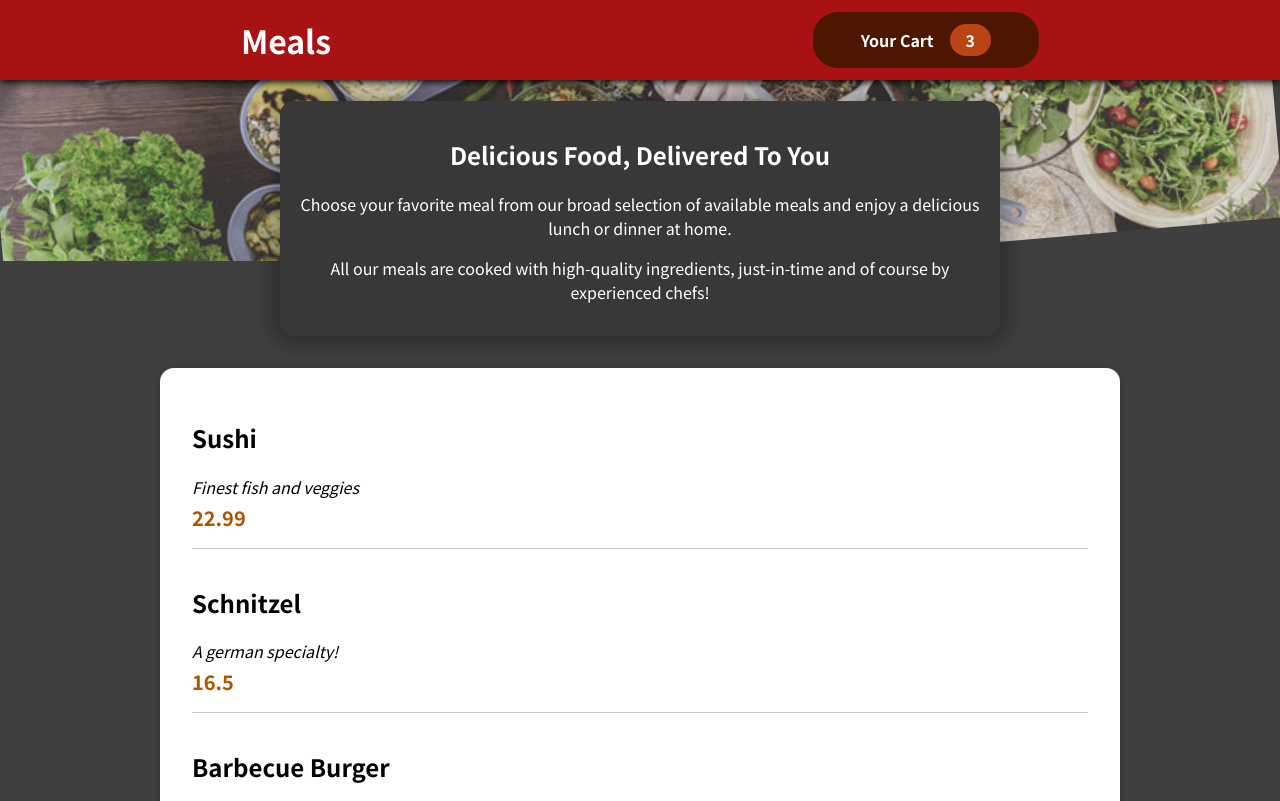
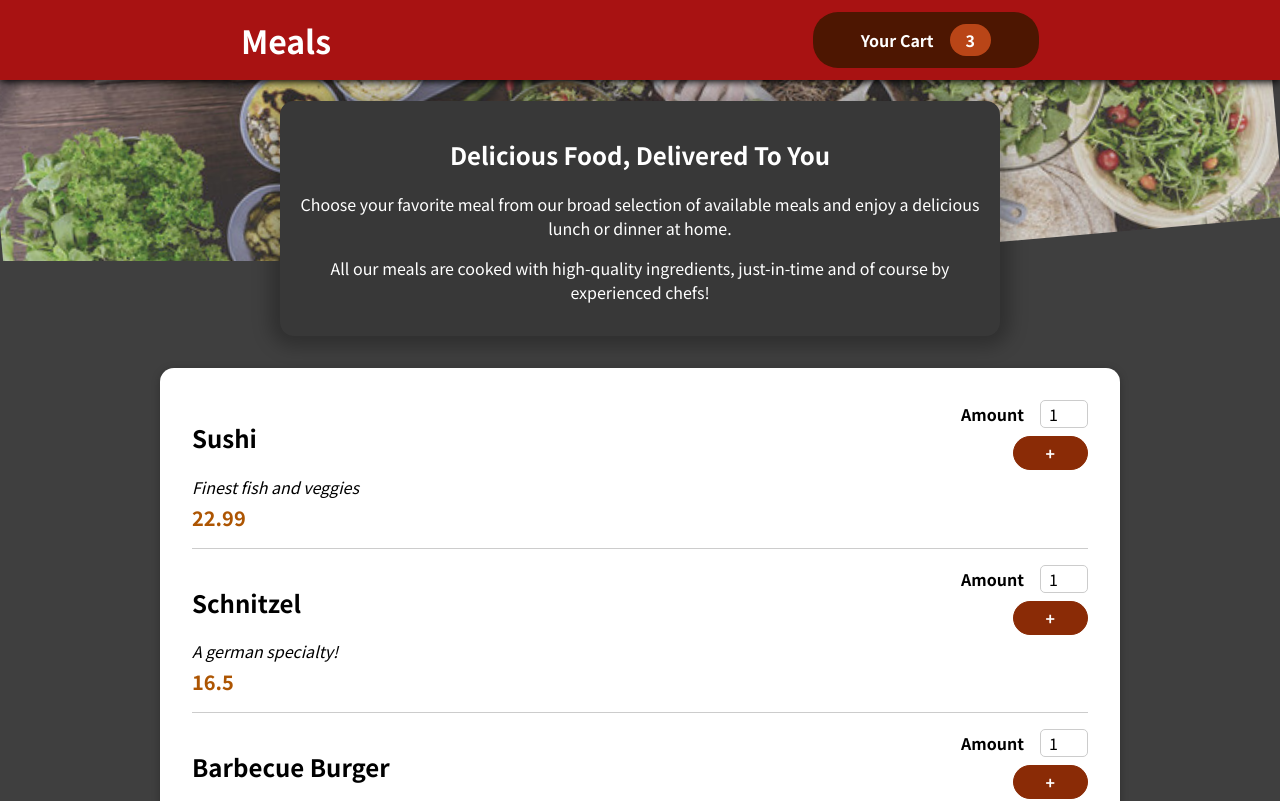
Before and after one commit to Anandg01/restaurant-app, a React (Create React App) app: page / in a window 1280 px wide. Shown: the top 801 px of the page. Built offline with nearby package versions, Linux system fonts and the light colour scheme.

Commit message:
Adding a Form for quantity

```diff
--- /dev/null
+++ b/src/components/Meals/MealItemForm.js
@@ -0,0 +1,22 @@
+import classes from "./MealItemForm.module.css"
+import Input from "../UI/Input"
+const MealItemForm =(props)=>{
+
+     return <form className={classes.form}>
+<Input
+        label='Amount'
+        input={{
+          id: 'amount_' + props.id,
+          type: 'number',
+          min: '1',
+          max: '5',
+          step: '1',
+          defaultValue: '1',
+        }}
+      />
+        <button  >+</button>
+     </form>
+}
+
+
+export default MealItemForm;
--- /dev/null
+++ b/src/components/Meals/MealItemForm.module.css
@@ -0,0 +1,20 @@
+.form {
+    text-align: right;
+  }
+
+  .form button {
+    font: inherit;
+    cursor: pointer;
+    background-color: #8a2b06;
+    border: 1px solid #8a2b06;
+    color: white;
+    padding: 0.25rem 2rem;
+    border-radius: 20px;
+    font-weight: bold;
+  }
+
+  .form button:hover,
+  .form button:active {
+    background-color: #641e03;
+    border-color: #641e03;
+  }
--- a/src/components/Meals/MealList.js
+++ b/src/components/Meals/MealList.js
@@ -1,6 +1,7 @@
 import React from "react";
 
 import classes from "./MealList.module.css"
+import MealItemForm from "./MealItemForm";
 
 const MealListItem =props=>{
     return <li className={classes.meal}>
@@ -9,6 +10,7 @@
          <div className={classes.description} >{props.description}</div>
          <div className={classes.price}>{props.price}</div>
         </div>
+        <div><MealItemForm id={props.id}/></div>
     </li>
 }
 
--- a/src/components/Meals/MealsItems.js
+++ b/src/components/Meals/MealsItems.js
@@ -33,6 +33,7 @@
 const MealsItem = () => {
   const MealsList = DUMMY_MEALS.map(meal => {
     return <MealListItem
+    id={meal.id}
     name={meal.name}
     description={meal.description}
     price={meal.price}
--- /dev/null
+++ b/src/components/UI/Input.js
@@ -0,0 +1,10 @@
+import classes from "./Input.module.css";
+
+const Input=props=>{
+    return <div className={classes.input}>
+        <label htmlFor={props.input.id}>{props.label}</label>
+        <input {...props.input}/>
+    </div>
+}
+
+export default Input
--- /dev/null
+++ b/src/components/UI/Input.module.css
@@ -0,0 +1,18 @@
+.input {
+    display: flex;
+    align-items: center;
+    margin-bottom: 0.5rem;
+  }
+
+  .input label {
+    font-weight: bold;
+    margin-right: 1rem;
+  }
+
+  .input input {
+    width: 3rem;
+    border-radius: 5px;
+    border: 1px solid #ccc;
+    font: inherit;
+    padding-left: 0.5rem;
+  }
```
